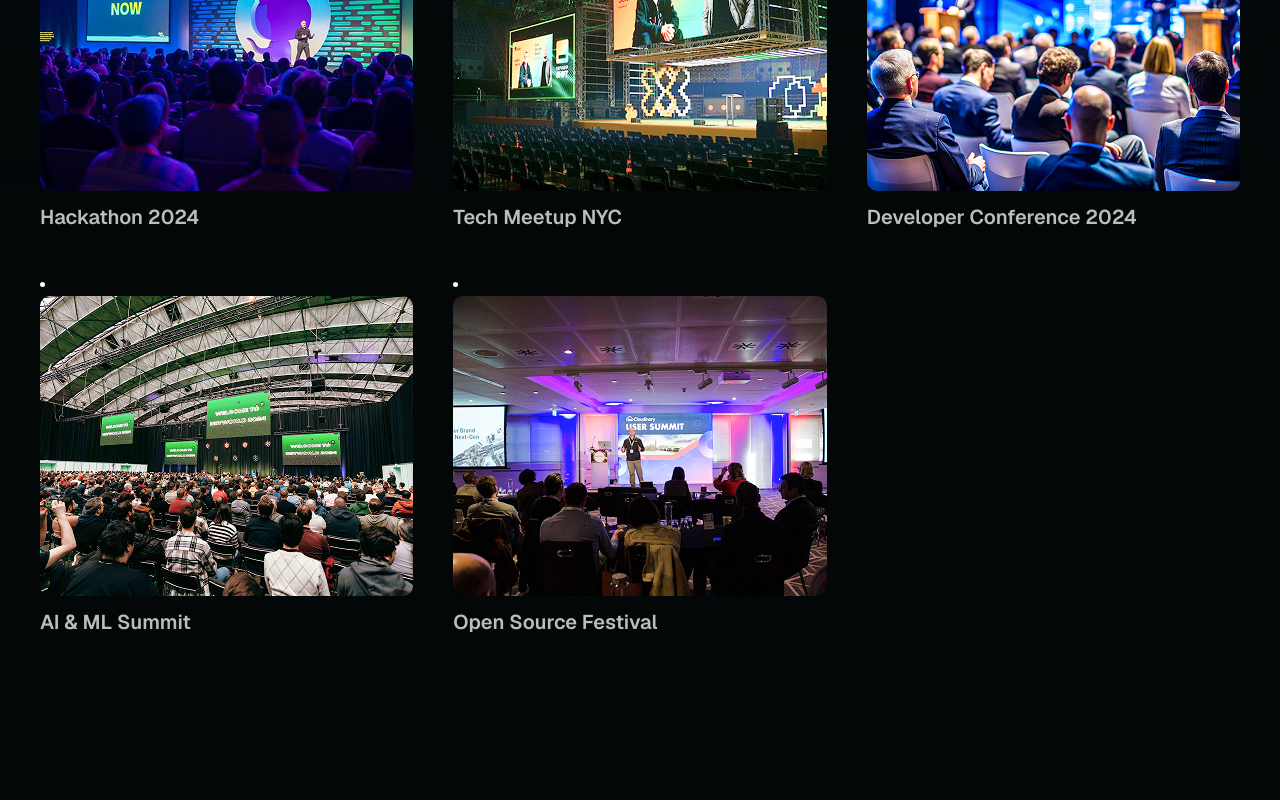
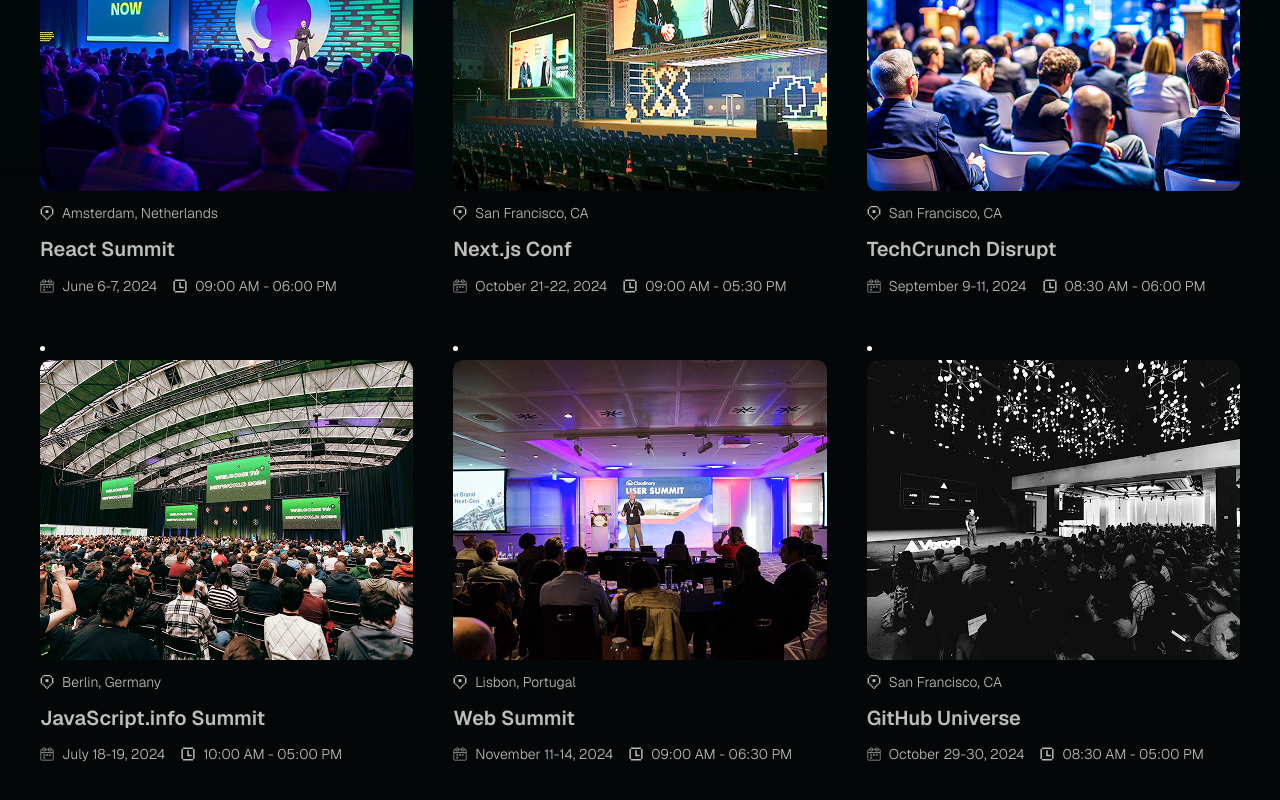
Before and after one commit to DhruvPokhriyal/dev-events-nextjs16, a Next.js app: page / in a window 1280 px wide. Shown: the part 620-1420 px from the top of the page. Before the commit the page ends 1296 px from the top, so only its background shows below. Built offline with nearby package versions, Linux system fonts and the light colour scheme; a web font is replaced by a local one.

Commit message:
Refactor event handling: move event data to constants, update EventCard props, and adjust layout

```diff
--- a/app/layout.tsx
+++ b/app/layout.tsx
@@ -39,8 +39,8 @@
                 geist.variable,
             )}
         >
-            <Navbar></Navbar>
             <body className="min-h-full flex flex-col">
+                <Navbar></Navbar>
                 <div className="absolute inset-0 top-0 z-[-1] min-h-screen">
                     <LightRays
                         raysOrigin="top-center-offset"
--- a/app/page.tsx
+++ b/app/page.tsx
@@ -1,49 +1,7 @@
 import EventCard from "@/components/EventCard";
 import ExploreBtn from "@/components/ExploreBtn";
 import React from "react";
-
-const events = [
-    {
-        image: "/images/event1.png",
-        title: "Hackathon 2024",
-        slug: "hackathon-2024",
-        location: "San Francisco, CA",
-        date: "2024-09-15",
-        time: "10:00 AM - 6:00 PM",
-    },
-    {
-        image: "/images/event2.png",
-        title: "Tech Meetup NYC",
-        slug: "tech-meetup-nyc",
-        location: "New York, NY",
-        date: "2024-10-20",
-        time: "6:00 PM - 10:00 PM",
-    },
-    {
-        image: "/images/event3.png",
-        title: "Developer Conference 2024",
-        slug: "developer-conference-2024",
-        location: "Austin, TX",
-        date: "2024-11-10",
-        time: "9:00 AM - 5:00 PM",
-    },
-    {
-        image: "/images/event4.png",
-        title: "AI & ML Summit",
-        slug: "ai-ml-summit",
-        location: "Seattle, WA",
-        date: "2024-12-05",
-        time: "8:00 AM - 4:00 PM",
-    },
-    {
-        image: "/images/event5.png",
-        title: "Open Source Festival",
-        slug: "open-source-festival",
-        location: "Boston, MA",
-        date: "2025-01-15",
-        time: "11:00 AM - 7:00 PM",
-    },
-];
+import { events } from "@/lib/constants";
 
 const Page = () => {
     return (
--- a/components/EventCard.tsx
+++ b/components/EventCard.tsx
@@ -5,11 +5,15 @@
 interface Props {
     title: string;
     image: string;
+    slug: string;
+    location: string;
+    date: string;
+    time: string;
 }
 
-const EventCard = ({ title, image }: Props) => {
+const EventCard = ({ title, image, slug, location, date, time }: Props) => {
     return (
-        <Link href={`/events/${title}`} id="event-card">
+        <Link href={`/events/${slug}`} id="event-card">
             <Image
                 src={image}
                 alt={`${title} Image`}
@@ -17,7 +21,36 @@
                 height={300}
                 className="poster"
             />
+            <div className="flex flex-row gap-2">
+                <Image
+                    src="/icons/pin.svg"
+                    alt="Location"
+                    width={14}
+                    height={14}
+                />
+                <p className="location">{location}</p>
+            </div>
             <p className="title">{title}</p>
+            <div className="datetime">
+                <div>
+                    <Image
+                        src="/icons/calendar.svg"
+                        alt="Date"
+                        width={14}
+                        height={14}
+                    />
+                    <p className="date">{date}</p>
+                </div>
+                <div>
+                    <Image
+                        src="/icons/clock.svg"
+                        alt="Time"
+                        width={14}
+                        height={14}
+                    />
+                    <p className="time">{time}</p>
+                </div>
+            </div>
         </Link>
     );
 };
--- /dev/null
+++ b/lib/constants.ts
@@ -0,0 +1,59 @@
+export interface Event {
+    title: string;
+    image: string;
+    slug: string;
+    location: string;
+    date: string;
+    time: string;
+}
+
+export const events: Event[] = [
+    {
+        title: "React Summit",
+        image: "/images/event1.png",
+        slug: "react-summit",
+        location: "Amsterdam, Netherlands",
+        date: "June 6-7, 2024",
+        time: "09:00 AM - 06:00 PM",
+    },
+    {
+        title: "Next.js Conf",
+        image: "/images/event2.png",
+        slug: "nextjs-conf",
+        location: "San Francisco, CA",
+        date: "October 21-22, 2024",
+        time: "09:00 AM - 05:30 PM",
+    },
+    {
+        title: "TechCrunch Disrupt",
+        image: "/images/event3.png",
+        slug: "techcrunch-disrupt",
+        location: "San Francisco, CA",
+        date: "September 9-11, 2024",
+        time: "08:30 AM - 06:00 PM",
+    },
+    {
+        title: "JavaScript.info Summit",
+        image: "/images/event4.png",
+        slug: "js-summit",
+        location: "Berlin, Germany",
+        date: "July 18-19, 2024",
+        time: "10:00 AM - 05:00 PM",
+    },
+    {
+        title: "Web Summit",
+        image: "/images/event5.png",
+        slug: "web-summit",
+        location: "Lisbon, Portugal",
+        date: "November 11-14, 2024",
+        time: "09:00 AM - 06:30 PM",
+    },
+    {
+        title: "GitHub Universe",
+        image: "/images/event6.png",
+        slug: "github-universe",
+        location: "San Francisco, CA",
+        date: "October 29-30, 2024",
+        time: "08:30 AM - 05:00 PM",
+    },
+];
```
